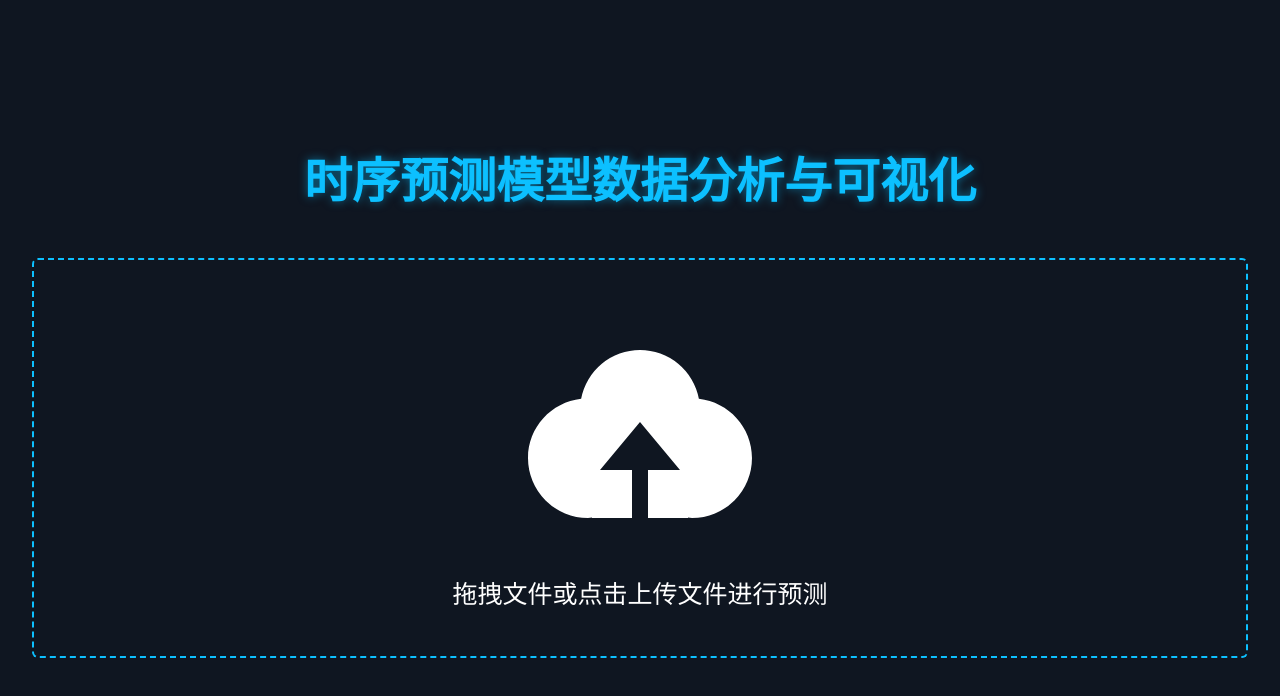
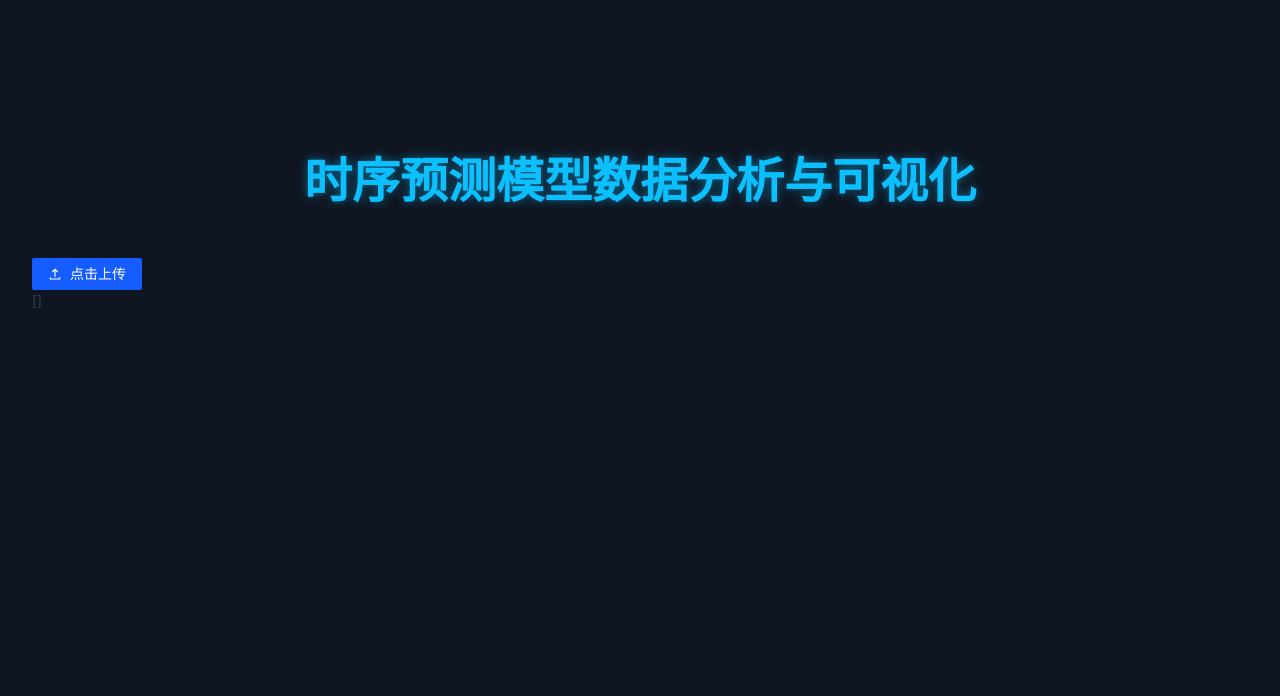
Before and after one commit to tkssoul/DataVisualizationPlatform, a Vue app: page / in a window 1280 px wide. Shown: the top 696 px of the page. Built offline with nearby package versions, Linux system fonts and the light colour scheme.

Commit message:
delete:卸载ElementPlus；使用Arco Design上传组件

```diff
--- a/package.json
+++ b/package.json
@@ -15,7 +15,6 @@
   "dependencies": {
     "axios": "^1.8.4",
     "echarts": "^5.6.0",
-    "element-plus": "^2.9.7",
     "pinia": "^3.0.2",
     "vite-plugin-compression": "^0.5.1",
     "vue": "^3.5.13",
--- a/src/components/ReceiveCSV.vue
+++ b/src/components/ReceiveCSV.vue
@@ -13,32 +13,9 @@
       <a-progress :percent="fakeProgressPercent" color="#0cc0ff" :style="{ width: '50%' }" />
     </div>
     <div class="upload-container" v-if="!loading">
-      <el-upload
-        class="upload-area"
-        drag
-        accept="text/csv"
-        action="#"
-        :auto-upload="false"
-        :show-file-list="false"
-        :on-change="handleFileChange"
-      >
-        <div v-if="!isUploading && !csvFilename">
-          <el-icon class="el-icon--upload" :size="256"><upload-filled /></el-icon>
-          <div class="el-upload__text">拖拽文件或点击上传文件进行预测</div>
-        </div>
-        <div v-else-if="isUploading" class="progress-container">
-          <div class="upload-progress-text">
-            上传中...
-            <div style="width: 3rem; margin-left: 1rem">{{ Math.floor(progressPercentage) }}</div>
-            %
-          </div>
-          <el-progress :percentage="progressPercentage" :stroke-width="10" :show-text="false" />
-        </div>
-        <div v-else class="csv-file container-text">
-          <img src="@/assets/csv-icon.svg" />
-          {{ csvFilename }}
-        </div>
-      </el-upload>
+      <!-- <a-upload draggable accept=".csv" :custom-request="handleFileChange" :file-list="testList"/> -->
+      <a-upload action="/" :file-list="testList" />
+      {{ testList }}
     </div>
   </div>
 </template>
@@ -47,10 +24,10 @@
 import { ref, onUnmounted } from 'vue'
 import axios from 'axios'
 import { useDataStore } from '@/stores/store'
-import { UploadFilled } from '@element-plus/icons-vue'
 import { useRouter } from 'vue-router'
-import { ElLoading, ElMessage } from 'element-plus'
-import { color } from 'echarts'
+import test from 'node:test'
+
+const testList = ref([])
 
 const dataStore = useDataStore()
 const router = useRouter()
@@ -76,44 +53,19 @@ const navigateToVision = () => {
   router.push('/vision')
 }
 
-// 启动虚假进度显示
-const startFakeProgress = () => {
-  isUploading.value = true
-  progressPercentage.value = 0.0
-
-  // 创建匀速进度，在2秒内完成到95%
-  const totalSteps = 20 // 40个步骤，每步50ms，总共1000ms
-  const incrementPerStep = 95 / totalSteps
-
-  progressInterval = setInterval(() => {
-    if (progressPercentage.value < 95) {
-      progressPercentage.value += incrementPerStep
-    } else {
-      clearInterval(progressInterval)
-    }
-  }, 50)
-}
-
 // 处理文件上传逻辑
-const handleFileChange = async (file) => {
-  if (!file || file.raw.type !== 'text/csv') {
-    ElMessage.error('请上传CSV格式的文件')
-    return
-  }
-
+const handleFileChange = async (option) => {
+  const { onProgress, onError, onSuccess, fileItem, name } = option
+  console.log(JSON.stringify(fileItem))
+  console.log(`文件名: ${name}`)
+  console.log(testList.value)
   try {
-    // 1. 启动进度条动画
-    startFakeProgress()
-
     // 2. 准备上传数据
     const formData = new FormData()
-    formData.append('csvFile', file.raw)
-
-    // 3. 等待进度条至少显示2秒
-    await new Promise((resolve) => setTimeout(resolve, 1000))
+    formData.append('csvFile', fileItem.file.raw)
 
     // 4. 发送请求
-    const response = await axios.post('http://127.0.0.1:5000/process-csv', formData, {
+    const response = await axios.post('/process-csv', formData, {
       headers: {
         'Content-Type': 'multipart/form-data',
       },
@@ -133,34 +85,14 @@ const handleFileChange = async (file) => {
       await new Promise((resolve) => setTimeout(resolve, 500))
       isUploading.value = false
 
-      // const loadingInstance = ElLoading.service({
-      //   lock: true,
-      //   fullscreen: true,
-      //   background: 'rgba(0, 0, 0, 0.7)',
-      //   text: '正在预测/模型运行中',
-      // })
-      // setTimeout(() => {
-      //   loadingInstance.close()
-      //   navigateToVision()
-      // }, 20000)
-      //
       loading.value = true
       loadingProgress()
     } else {
-      handleUploadError('处理CSV文件时出错')
+      console.log('上传失败')
     }
   } catch (error) {
-    handleUploadError(`网络错误: ${error.message}`)
+    console.log(`上传失败: ${error.message}`)
   }
-}
-
-// 处理上传错误
-const handleUploadError = (message) => {
-  if (progressInterval) clearInterval(progressInterval)
-  isUploading.value = false
-  progressPercentage.value = 0
-  ElMessage.error(message)
-  console.error(message)
 }
 
 // 虚拟模型运行进度条
@@ -234,63 +166,4 @@ const loadingProgress = () => {
   height: 100%;
   width: 100%;
 }
-
-.upload-area :deep(.el-upload) {
-  width: 100%;
-  height: 100%;
-}
-
-.upload-area :deep(.el-upload-dragger) {
-  width: 100%;
-  height: 100%;
-  display: flex;
-  justify-content: center;
-  align-items: center;
-  border: 2px dashed #0cc0ff;
-  background-color: transparent;
-}
-
-.csv-file {
-  display: flex;
-  align-items: center;
-  flex-direction: column;
-  justify-content: center;
-}
-
-.progress-container {
-  width: 80%;
-  display: flex;
-  flex-direction: column;
-  align-items: center;
-  justify-content: center;
-}
-
-.upload-progress-text {
-  display: flex;
-  justify-content: center;
-  align-items: center;
-  color: #0cc0ff;
-  font-family: 'Orbitron', sans-serif;
-  font-size: 24px;
-  margin-bottom: 20px;
-}
-
-:deep(.el-progress-bar__outer) {
-  background-color: rgba(12, 192, 255, 0.2) !important;
-}
-
-:deep(.el-progress-bar__inner) {
-  background-color: #0cc0ff !important;
-}
-
-.el-icon--upload {
-  font-size: 48px;
-  color: #ffffff;
-  margin-bottom: 16px;
-}
-
-.el-upload__text {
-  color: #ffffff;
-  font-size: 25px;
-}
 </style>
--- a/src/main.ts
+++ b/src/main.ts
@@ -2,8 +2,6 @@ import './assets/main.css'
 
 import { createApp } from 'vue'
 import { createPinia } from 'pinia'
-import ElementPlus from 'element-plus'
-import 'element-plus/dist/index.css'
 import ArcoVue from '@arco-design/web-vue'
 import '@arco-design/web-vue/dist/arco.css'
 
@@ -15,6 +13,5 @@ const app = createApp(App)
 app.use(createPinia())
 app.use(router)
 app.use(ArcoVue)
-app.use(ElementPlus)
 
 app.mount('#app')
```
Also changed, not shown: 2 other files (tests, documents, lock files or other folders).
